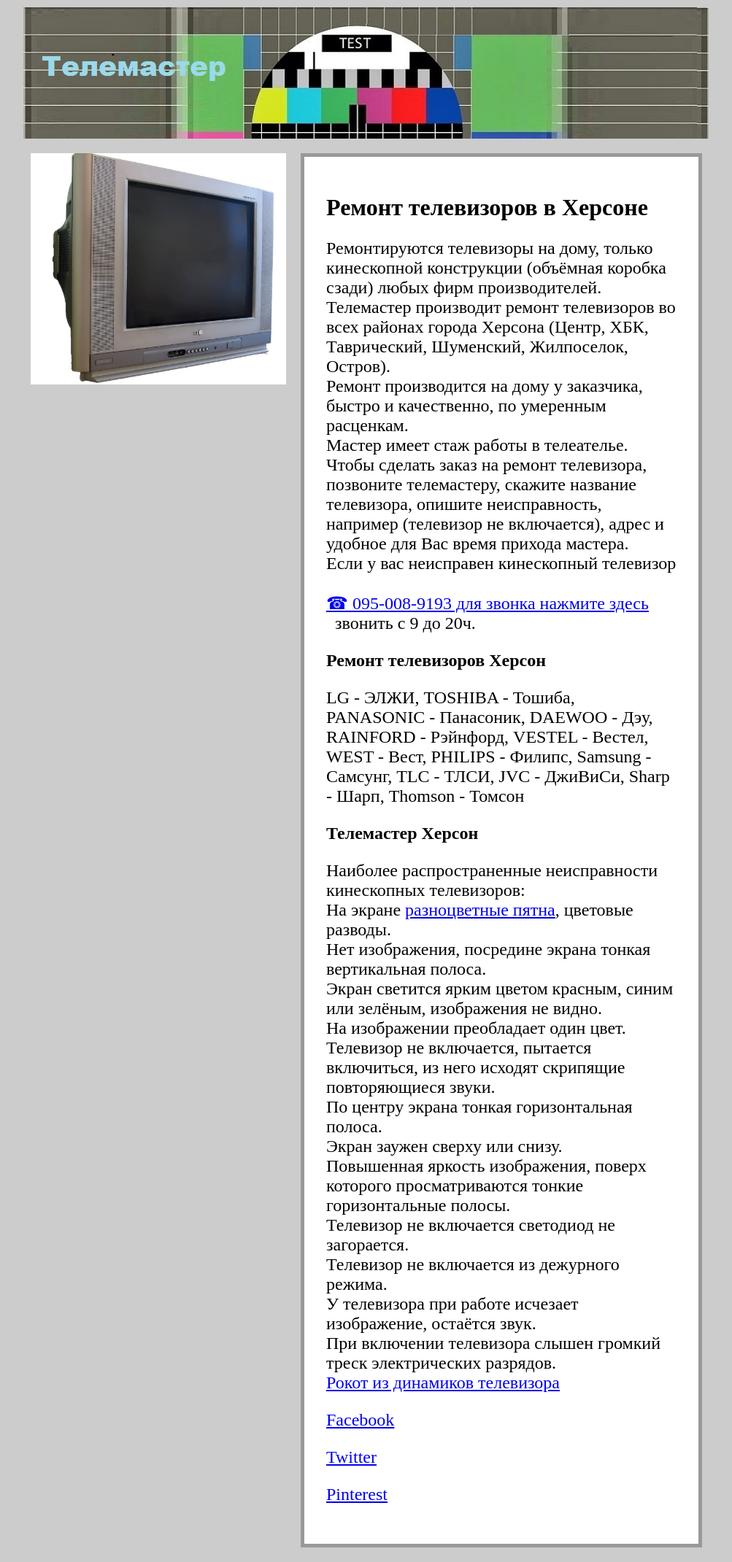
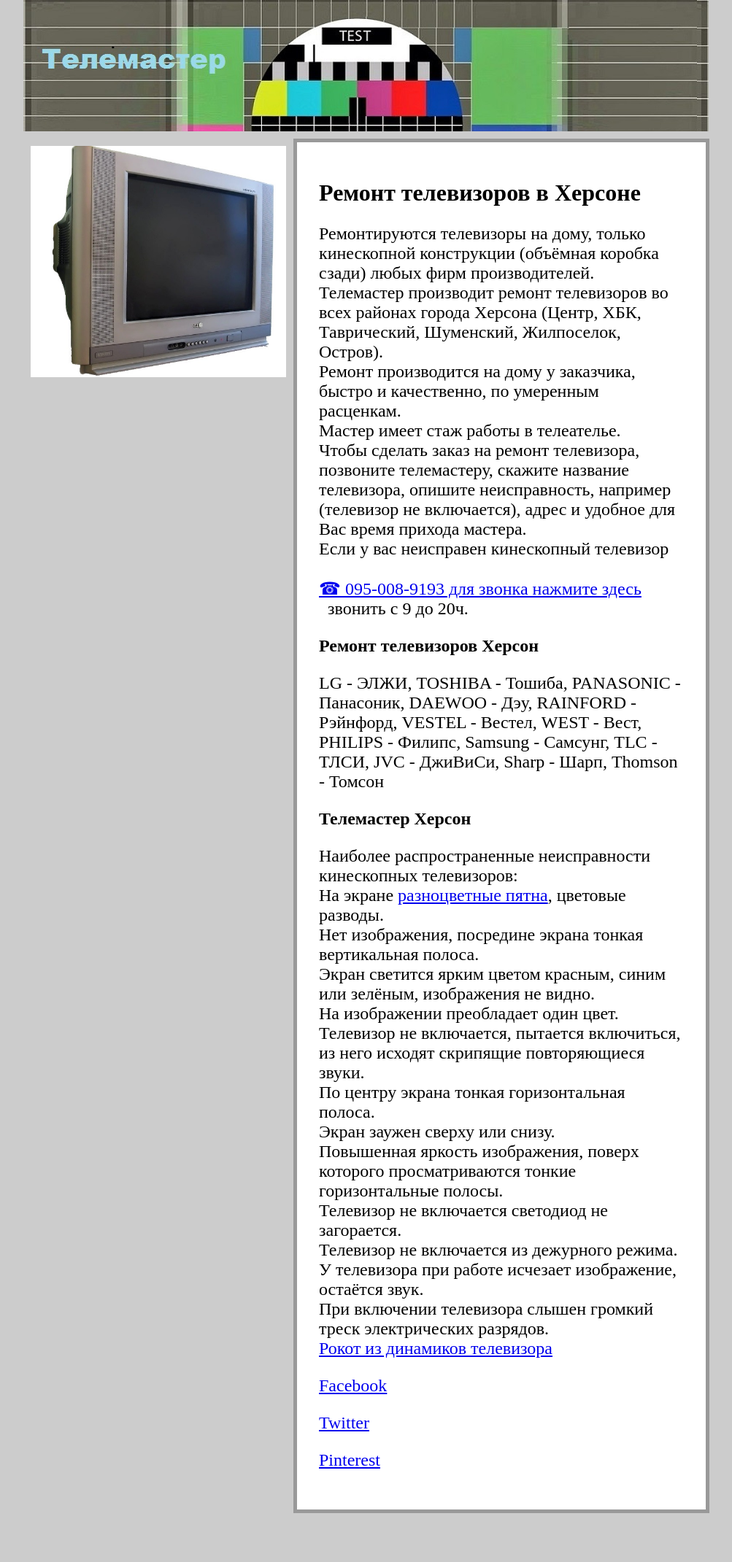
Before and after one commit to steve246471/steve246471.github.io, a PHP site: page / in a window 1280 px wide. Shown: the whole page at 73% size, without its empty margins (96-1099 px from the left). After the commit the page ends 2074 px from the top, so only its background shows below. Run offline with PHP 8.4, Linux system fonts and the light colour scheme.

Commit message:
Add files via upload

```diff
--- a/style.css
+++ b/style.css
@@ -7,7 +7,7 @@ margin: 0px;
   }
 
 .block0 {
-margin:10px 10%;
+margin:0px 10%;
 width: 939px;
 background-image: url('telemaster.jpg');
 }
@@ -17,8 +17,8 @@ background-image: url('telemaster.jpg');
 }
 .block1 {
   background:white;
-  margin:10px;
-  width: 480px;
+  margin:0px;
+  width: 500px;
  padding-top:30px;
                 padding-right: 30px;
                 padding-bottom: 30px;
@@ -39,12 +39,12 @@ margin: 0px;
   }
 
 .block0 {
-margin:10px 10%;
+margin:0px 10%;
 width: 320px;
 background-image: url('telemaster.jpg');
 }
 .block {
-  margin:10px;
+  margin:0px;
   width: 320px;
 }
 .block1 {
```
